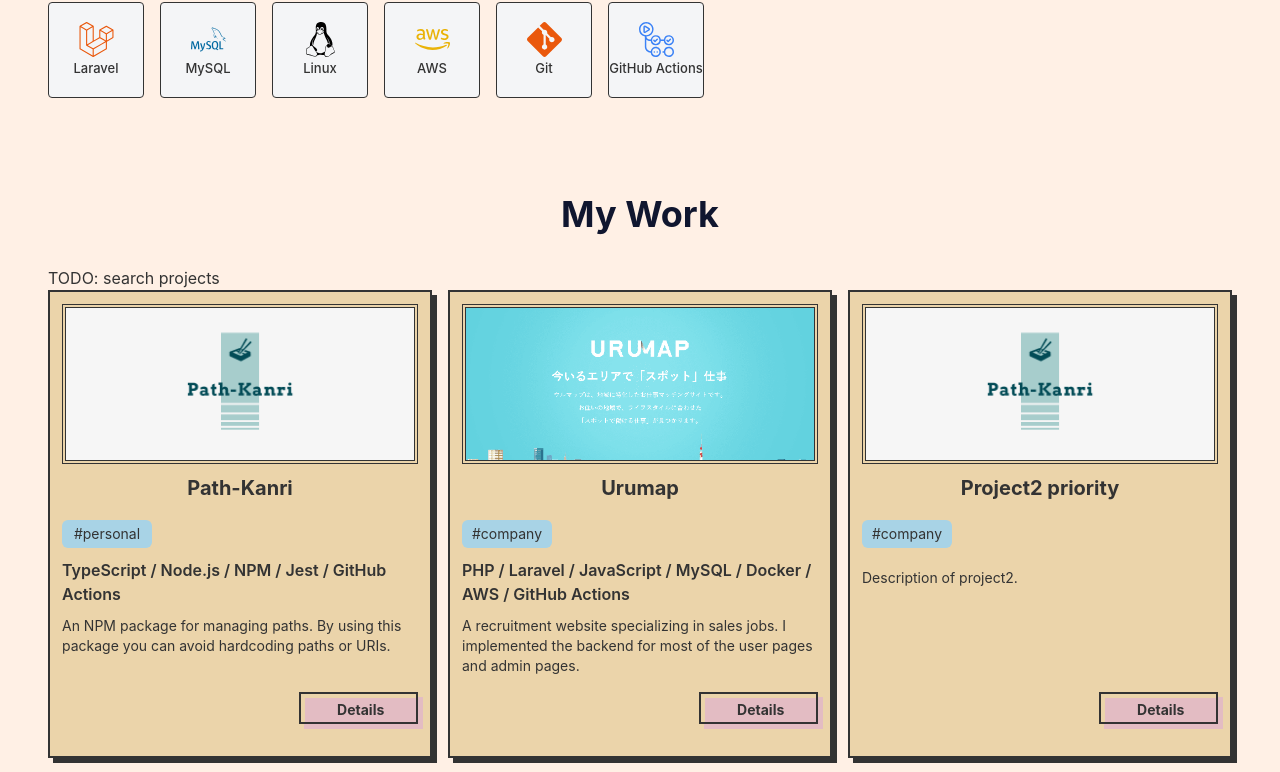
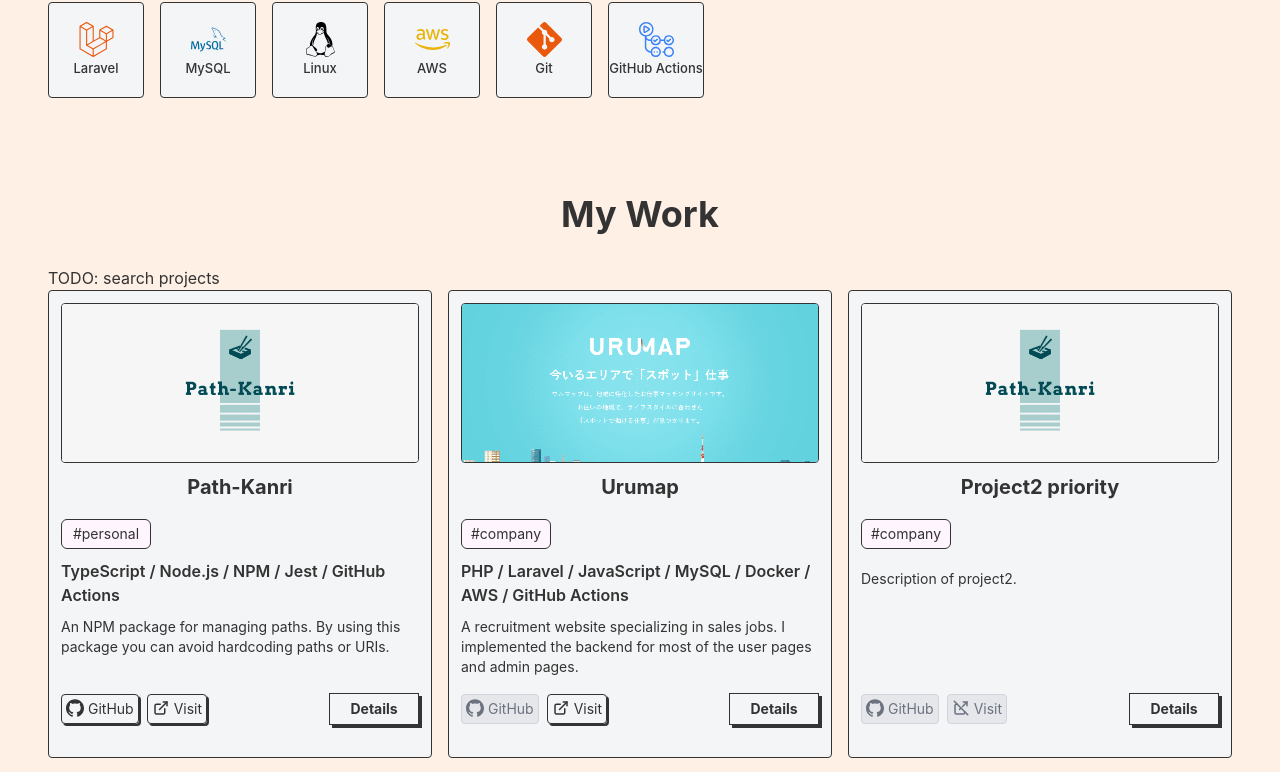
Before and after one commit to koyablue/portfolio, a Next.js app: page / in a window 1280 px wide. Shown: the part 1442-2214 px from the top of the page. Built offline with nearby package versions, Linux system fonts and the light colour scheme; no server answers.

Commit message:
[WIP] project card

```diff
--- a/components/pages/main/common/MainPageSectionTitle.tsx
+++ b/components/pages/main/common/MainPageSectionTitle.tsx
@@ -1,6 +1,7 @@
 type Props = {
-	as?: React.ElementType
-	title: string
+  title: string
+  as?: React.ElementType
+  tailwindColor?: string
 }
 
 /**
@@ -9,12 +10,12 @@ type Props = {
  * @param {Props} { as: Element = 'h2', title }
  * @return {*} JSX.Element
  */
-const MainPageSectionTitle = ({ as: Element = 'h2', title }: Props) => {
-	return (
-		<Element className='text-clrDarkNavy text-xl font-bold text-center mb-8 md:text-4xl'>
-			{title}
-		</Element>
-	)
+const MainPageSectionTitle = ({ as: Element = 'h2', title, tailwindColor = 'text-clrBlack' }: Props) => {
+  return (
+    <Element className={`${tailwindColor} text-xl font-bold text-center mb-8 md:text-4xl`}>
+      {title}
+    </Element>
+  )
 }
 
 export default MainPageSectionTitle
--- a/components/pages/main/myWork/index.tsx
+++ b/components/pages/main/myWork/index.tsx
@@ -1,11 +1,12 @@
 // components
 import MainWrapper from '../../../common/MainWrapper'
 import MainPageSectionTitle from '../common/MainPageSectionTitle'
-import ProjectCard from './ProjectCard'
+import ProjectCard from './projectCard'
 
 // icons
 import { IoIosArrowForward } from 'react-icons/io'
 import { BiRightArrowAlt } from 'react-icons/bi'
+import { TbExternalLink } from 'react-icons/tb'
 
 // custom hooks
 import { useGetProjects } from '../../../../hooks/data/useGetProjects'
@@ -19,7 +20,7 @@ const MyWork = () => {
   // TODO: github
 
   return (
-    <MainWrapper>
+    <MainWrapper className='min-h-screen' >
       <MainPageSectionTitle title='My Work' />
 
       <div>
--- /dev/null
+++ b/components/pages/main/myWork/projectCard/buttons/ExternalLinkButton.tsx
@@ -0,0 +1,17 @@
+import LinkButton from './LinkButton'
+
+import { TbExternalLink, TbExternalLinkOff } from 'react-icons/tb'
+
+type Props = {
+  href?: string
+}
+
+const ExternalLinkButton = ({ href }: Props) => {
+  return (
+    <LinkButton label='Visit' href={href}>
+      {href ? <TbExternalLink className='text-lg' /> : <TbExternalLinkOff className='text-lg' />}
+    </LinkButton>
+  )
+}
+
+export default ExternalLinkButton
--- /dev/null
+++ b/components/pages/main/myWork/projectCard/buttons/GitHubLinkButton.tsx
@@ -0,0 +1,18 @@
+import LinkButton from './LinkButton'
+
+import { SiGithub } from 'react-icons/si'
+
+type Props = {
+  href?: string
+}
+
+const GitHubLinkButton = ({ href }: Props) => {
+  return (
+
+    <LinkButton label='GitHub' href={href}>
+      <SiGithub className='text-lg' />
+    </LinkButton>
+  )
+}
+
+export default GitHubLinkButton
--- /dev/null
+++ b/components/pages/main/myWork/projectCard/buttons/LinkButton.tsx
@@ -0,0 +1,47 @@
+import { ReactNode } from 'react'
+
+type LinkButtonProps = {
+  label: string
+  href?: string
+  children?: ReactNode
+}
+
+/**
+ * Common link button in ProjectCard
+ *
+ * @param {LinkButtonProps} { label, href = '', children }
+ * @return {*} JSX.Element
+ */
+const LinkButton = ({ label, href = '', children }: LinkButtonProps) => {
+  return (
+    <button className={`
+        flex items-center justify-center gap-1
+        p-1
+        border border-clrBlack
+        rounded
+        shadow-[2px_2px_0_0_#333333]
+        duration-300
+        text-clrBlack
+        active:opacity-60
+        active:shadow-none
+        ${!href && 'bg-gray-200 text-gray-500 border-gray-300 cursor-not-allowed shadow-none active:opacity-100'}
+        ${href && 'hover:shadow-[4px_4px_0_0_#333333]'}`
+      }
+      disabled={Boolean(href)}
+    >
+      <a
+        href={href}
+        target='_blank'
+        rel='noreferrer'
+        className={`
+          flex gap-1
+          ${!href && 'cursor-not-allowed pointer-events-none'}`
+      }>
+        {children}
+        <p className='text-sm'>{label}</p>
+      </a>
+    </button>
+  )
+}
+
+export default LinkButton
--- a/components/pages/main/myWork/ProjectCard.tsx
+++ b/components/pages/main/myWork/projectCard/index.tsx
@@ -1,6 +1,20 @@
+import { ReactNode } from 'react'
 import Image from 'next/image'
-import { omitStr } from '../../../../helpers/util'
-import { Project } from '../../../../types/project'
+import Link from 'next/link'
+
+// components
+import GitHubLinkButton from './buttons/GitHubLinkButton'
+import ExternalLinkButton from './buttons/ExternalLinkButton'
+
+// helpers
+import { omitStr } from '../../../../../helpers/util'
+
+// types
+import { Project } from '../../../../../types/project'
+
+// icons
+import { SiGithub } from 'react-icons/si'
+import { TbExternalLink, TbExternalLinkOff } from 'react-icons/tb'
 
 type Props = {
   project: Project
@@ -21,10 +35,10 @@ const ProjectCard = ({ project }: Props) => {
     <div className={`
       relative
       flex flex-col items-center
-      bg-appSand
-      shadow-noBlurBlackThin
-      border-2
+      bg-clrWhite
+      border
       border-clrBlack
+      rounded
       pt-3
       px-3
       pb-8
@@ -42,13 +56,13 @@ const ProjectCard = ({ project }: Props) => {
             src={project.image || '/images/projects/path-kanri_image.png'}
             alt={`${project.title} image`}
             fill
-            className='object-cover object-center border-4 border-double border-clrBlack'
+            className='object-cover object-center border border-clrBlack rounded'
           />
         </div>
         <p className='text-clrBlack font-bold text-xl text-center mb-2'>
           {project.title}
         </p>
-        <div className='bg-appLightBlue w-[90px] text-center text-textDarkMain text-sm rounded-[6px] p-1'>
+        <div className='bg-clrPalePink w-[90px] text-center text-textDarkMain text-sm rounded-[6px] p-1 border border-clrBlack'>
           <p>#{project.type}</p>
         </div>
         <div className='text-clrBlack font-semibold'>
@@ -58,33 +72,27 @@ const ProjectCard = ({ project }: Props) => {
           {omitStr(project.description, 200)}
         </div>
       </div>
-      <div className='flex items-center justify-center w-full md:justify-end'>
+      <div className='flex items-center justify-between w-full md:justify-end'>
+        <div className='flex justify-start items-center gap-2 w-full'>
+          <GitHubLinkButton href={project.githubRepo} />
+          <ExternalLinkButton href={project.url} />
+        </div>
         <button className='
           flex items-center justify-center
           w-full h-8
           bg-clip-content
-          pt-1
-          pl-1
-          bg-clrPink
-          border-2 border-clrBlack
-          shadow-[5px_5px_0_0_#e3bcc3]
+          border border-clrBlack
+          shadow-[3px_3px_0_0_#333333]
           text-clrBlack font-bold text-sm
-          hover:shadow-none
-          hover:p-0
+          hover:shadow-[5px_5px_0_0_#333333]
           active:opacity-60
+          active:shadow-none
           duration-300
           md:w-1/3'
         >
           Details
         </button>
       </div>
-      {/* <div className='
-      absolute rounded-[20px] w-full h-full top-0 left-0 opacity-0 bg-gray-500 transition duration-150 ease-out
-      hover:ease-in hover:opacity-70'>
-        <div className='flex items-center justify-center align-middle w-full h-full'>
-          <p className='text-clrWhite text-2xl text-center'>see more details →</p>
-        </div>
-      </div> */}
     </div>
   )
 }
--- a/staticData/projects/index.ts
+++ b/staticData/projects/index.ts
@@ -1,9 +1,22 @@
 import { Project, ProjectRawData } from '../../types/project'
+
+export const developerTypes = {
+  1: 'Backend',
+  2: 'Frontend',
+  3: 'Other',
+}
 
 export const projects: ProjectRawData[] = [
   {
     title: 'Path-Kanri',
     description: 'An NPM package for managing paths. By using this package you can avoid hardcoding paths or URIs.',
+    whatIWorkedOnList: [
+      'Test test test test test test test test test test test test test test test test test.',
+      'Test test test test test test test test test test test test test test test test test.',
+      'Test test test test test test test test test test test test test test test test test test test test test test test test test test test test test test test test test.',
+      'Test test test test test test test test test test test test test test test test test.',
+    ],
+    developerTypeId: 2,
     type: 'personal',
     shouldPrioritize: true,
     techStack: ['TypeScript', 'Node.js', 'NPM', 'Jest', 'GitHub Actions'],
@@ -14,6 +27,8 @@ export const projects: ProjectRawData[] = [
   {
     title: 'Urumap',
     description: 'A recruitment website specializing in sales jobs. I implemented the backend for most of the user pages and admin pages.',
+    whatIWorkedOnList: [],
+    developerTypeId: 1,
     type: 'company',
     shouldPrioritize: true,
     techStack: ['PHP', 'Laravel', 'JavaScript', 'MySQL', 'Docker', 'AWS', 'GitHub Actions'],
@@ -23,30 +38,40 @@ export const projects: ProjectRawData[] = [
   {
     title: 'Project2 priority',
     description: 'Description of project2.',
+    whatIWorkedOnList: [],
+    developerTypeId: 3,
     type: 'company',
     shouldPrioritize: true,
   },
   {
     title: 'Project3',
     description: 'Description of project3.',
+    whatIWorkedOnList: [],
+    developerTypeId: 2,
     type: 'company',
     shouldPrioritize: false,
   },
   {
     title: 'Project4',
     description: 'Description of project4.',
+    whatIWorkedOnList: [],
+    developerTypeId: 1,
     type: 'company',
     shouldPrioritize: false,
   },
   {
     title: 'Project5 priority',
     description: 'Description of project6.',
+    whatIWorkedOnList: [],
+    developerTypeId: 2,
     type: 'company',
     shouldPrioritize: true,
   },
   {
     title: 'Project6 priority',
     description: 'Description of project6.',
+    whatIWorkedOnList: [],
+    developerTypeId: 3,
     type: 'company',
     shouldPrioritize: true,
   },
--- a/tailwind.config.js
+++ b/tailwind.config.js
@@ -27,9 +27,9 @@ module.exports = {
         appSand: '#ebd4aa',
         clrLightGreen: '#a3e3bd',
         clrNeonGreen: '#39ff14',
-        clrPink: '#e3bcc3',
+        clrPalePink: '#fff5ff',
         clrNeonPink: '#ff10f0',
-        appLightBlue: '#a8d3e6',
+        clrPaleBlue: '#f5fcff',
         clrHyperViolet: '#3a10e5',
         clrGray: '#eeeeee',
         clrYellow: '#ffd300',
```
Also changed, not shown: helpers/projects.ts (added, +11 -0 lines), types/project.ts (+10 -2 lines).
